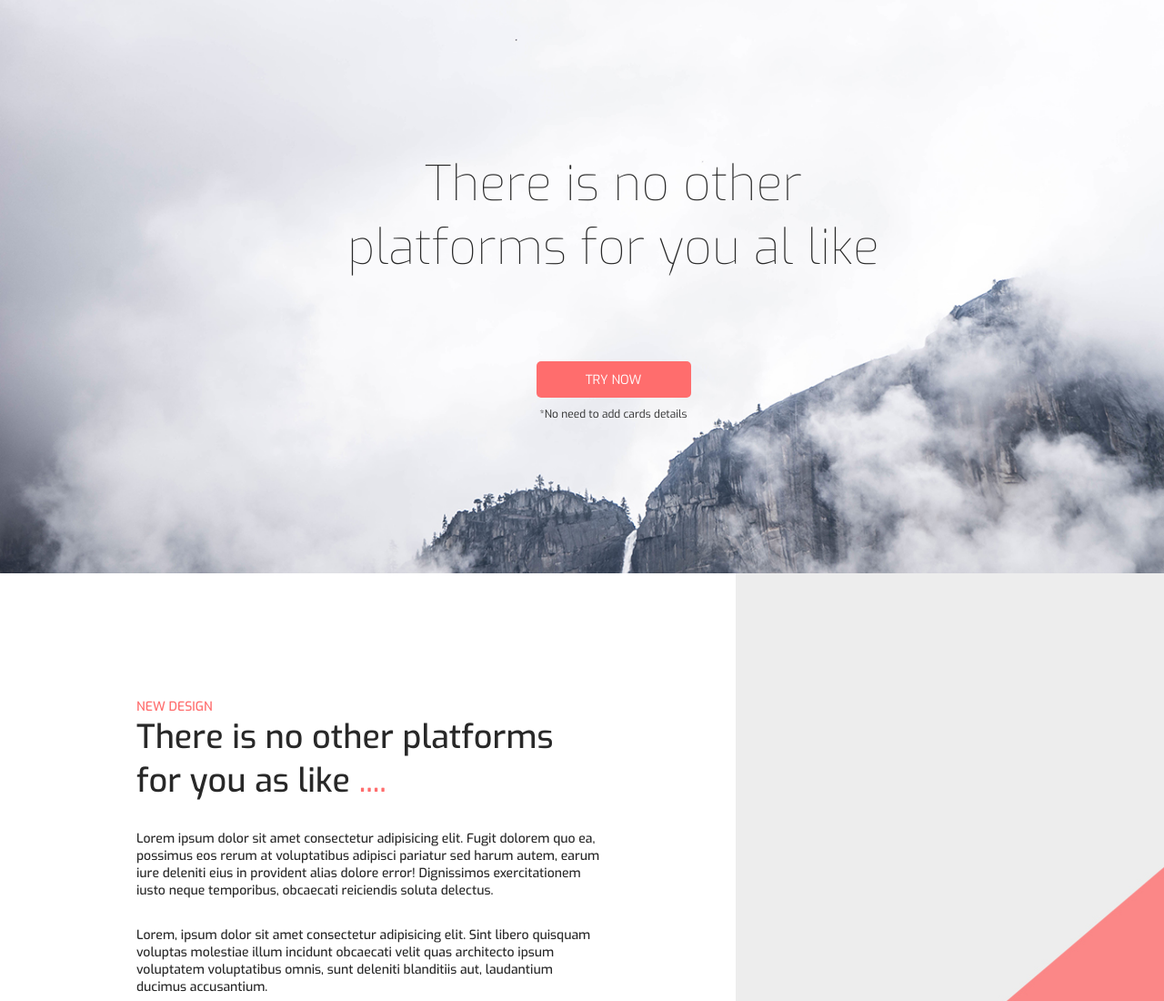
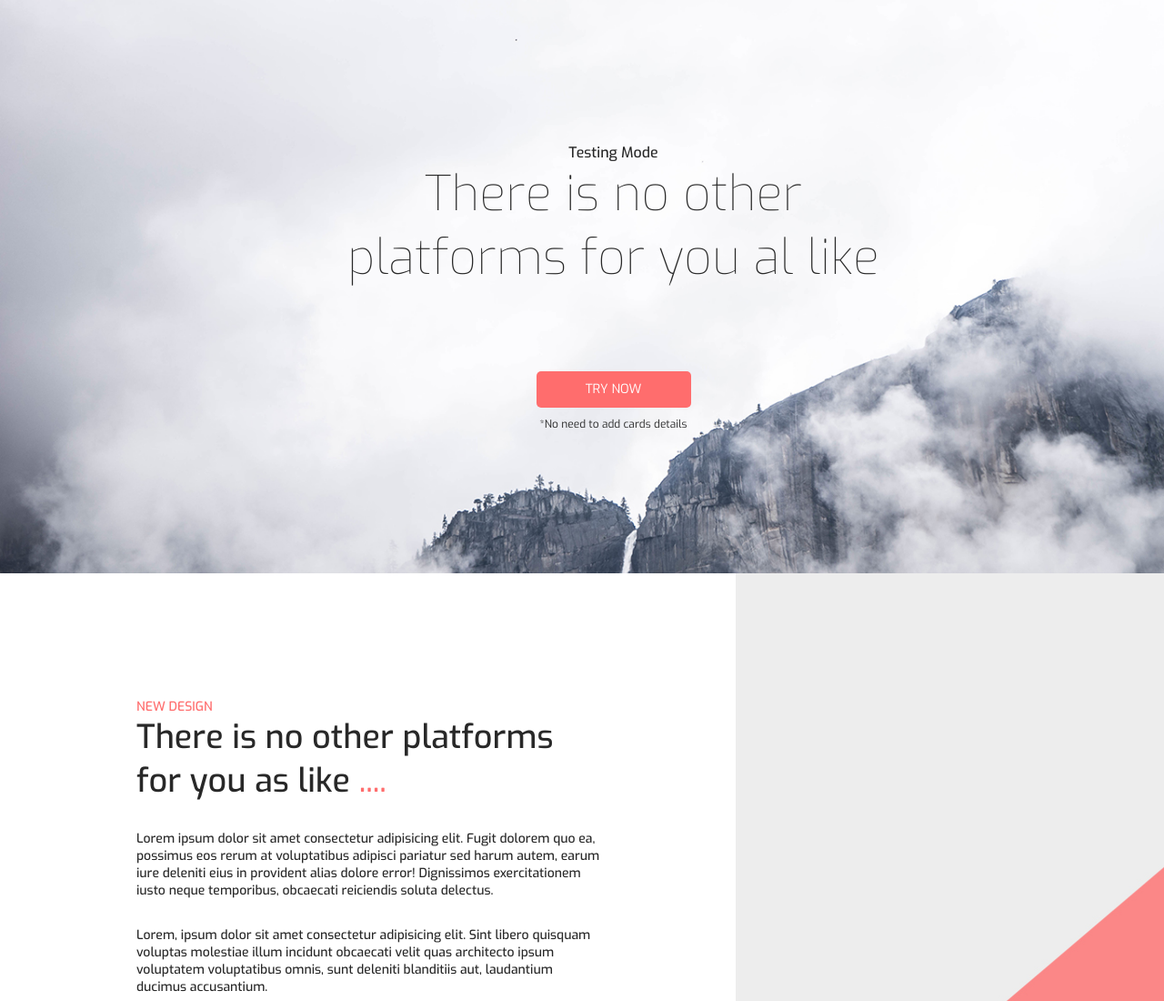
Before and after one commit to bakhritdinoff/bakhritdinoff.github.io, a plain HTML site: page index.html in a window 1280 px wide. Shown: the top 1100 px of the page at 91% size. Drawn offline with Linux system fonts and the light colour scheme.

Commit message:
Update index.html

```diff
--- a/index.html
+++ b/index.html
@@ -11,6 +11,7 @@
 
 <body class="container">
 	<header>
+		<div>Testing Mode</div>
 		<h1>There is no other platforms for you al like</h1>
 		<a href="#">TRY NOW</a>
 		<p>*No need to add cards details</p>
```
